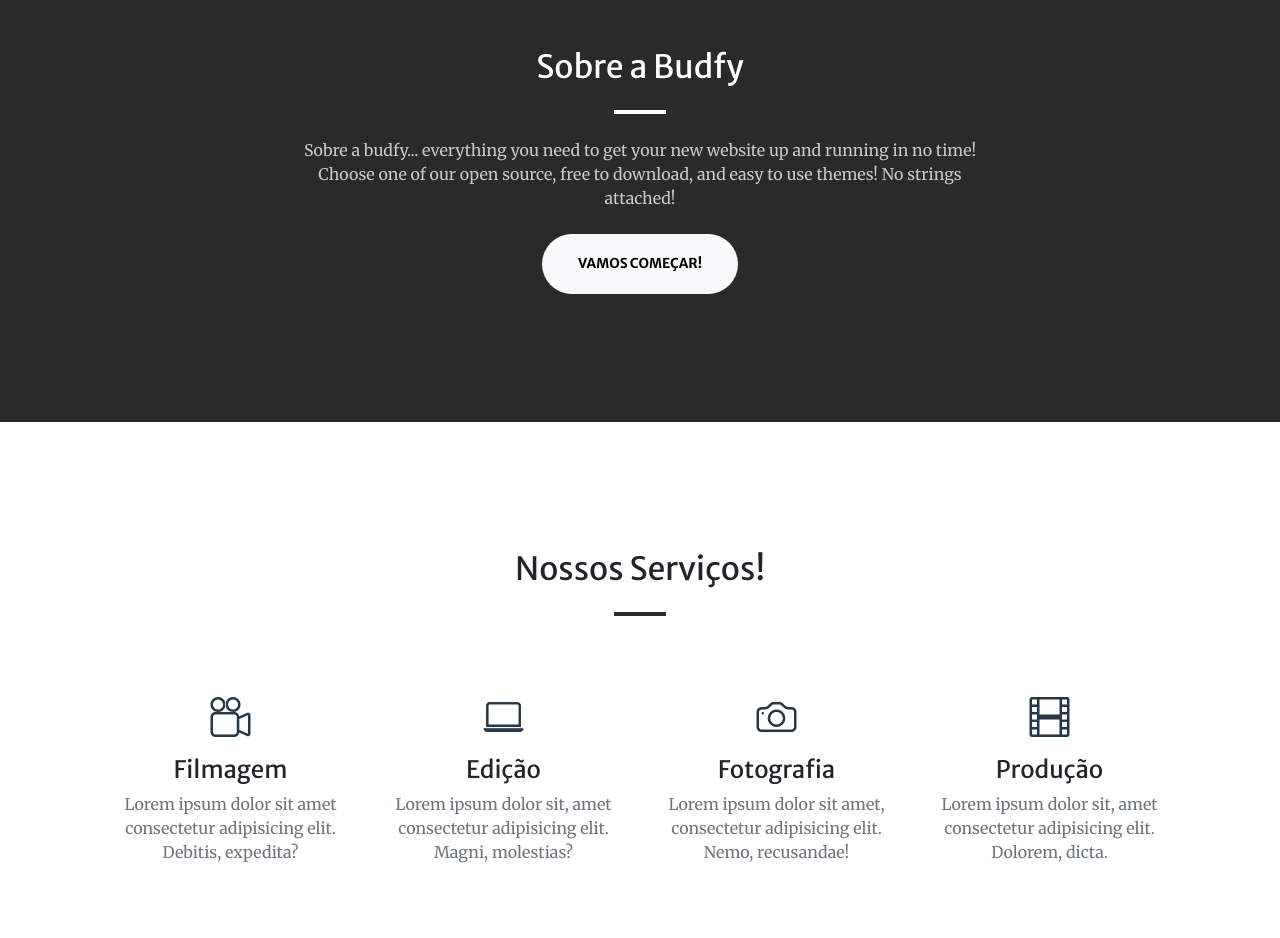
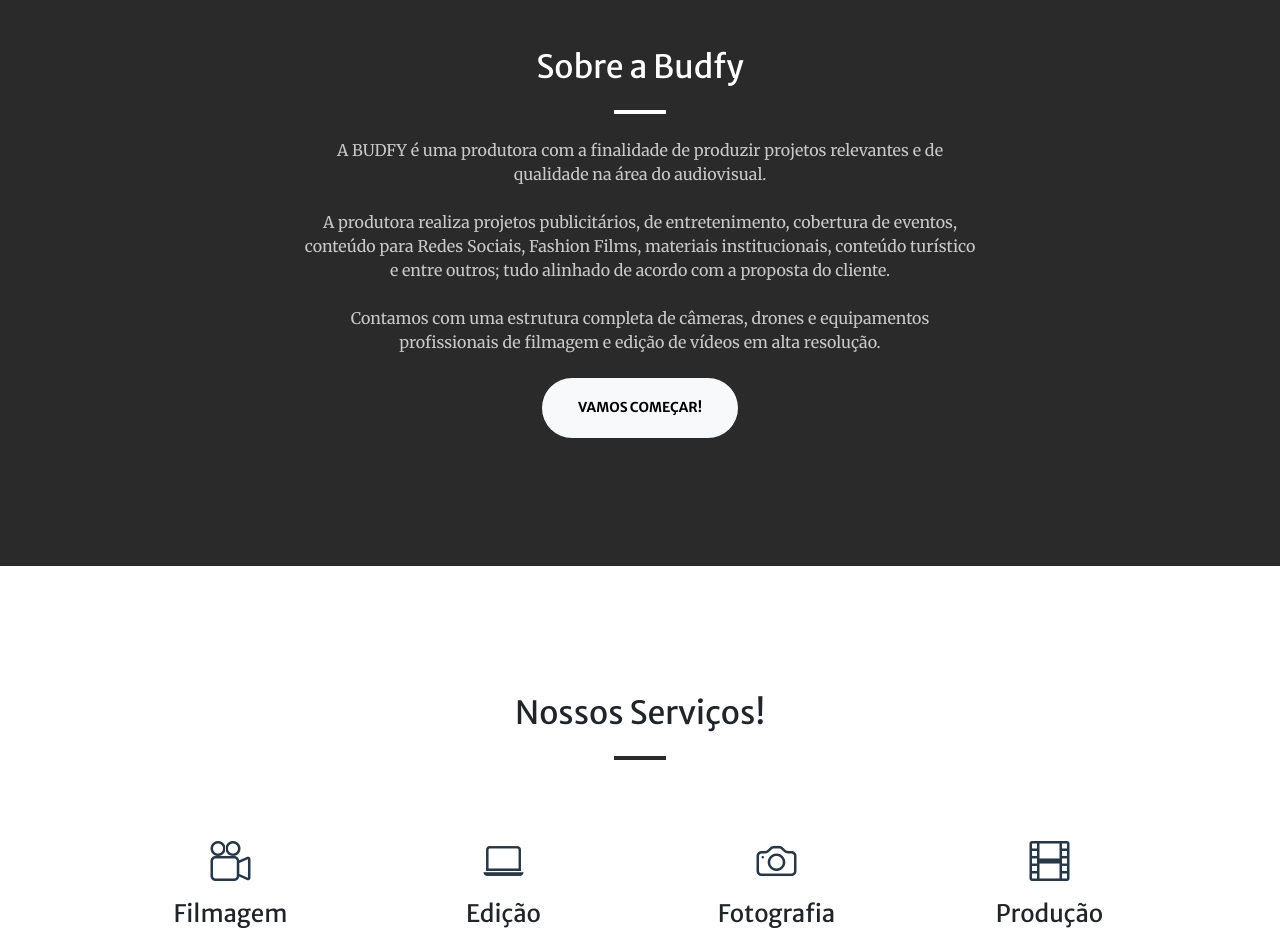
Before and after one commit to victorlourenco-vhl/budfy-v2.0, a plain HTML site: page index.html in a window 1280 px wide. Shown: the part 880-1818 px from the top of the page. Drawn offline with nearby package versions, Linux system fonts and the light colour scheme; some packages are replaced by stand-ins of ours; a script that the page names is missing.

Commit message:
texto-sobre

```diff
--- a/index.html
+++ b/index.html
@@ -81,7 +81,9 @@
                         <h2 class="text-white mt-0">
                             Sobre a Budfy</h2>
                         <hr class="divider divider-light" />
-                        <p class="text-white-75 mb-4">Sobre a budfy... everything you need to get your new website up and running in no time! Choose one of our open source, free to download, and easy to use themes! No strings attached!</p>
+                        <p class="text-white-75 mb-4">A BUDFY é uma produtora com a finalidade de produzir projetos relevantes e de qualidade na área do audiovisual.</p>
+                        <p class="text-white-75 mb-4">A produtora realiza projetos publicitários, de entretenimento, cobertura de eventos, conteúdo para Redes Sociais,  Fashion Films, materiais institucionais, conteúdo turístico e entre outros; tudo alinhado de acordo com a proposta do cliente.</p>
+                        <p class="text-white-75 mb-4">Contamos com uma estrutura completa de câmeras, drones e equipamentos profissionais de filmagem e edição de vídeos em alta resolução.</p>
                         <a class="btn btn-light btn-xl" href="#services">Vamos Começar!</a>
                     </div>
                 </div>
```
